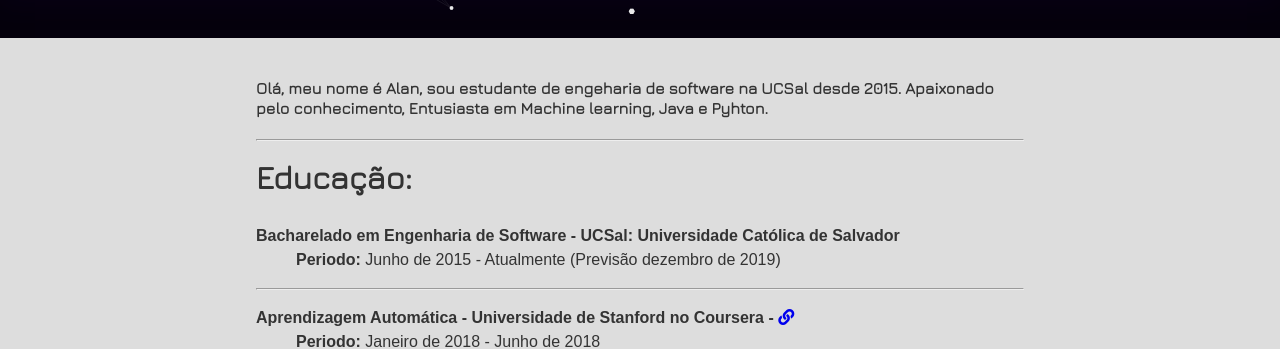
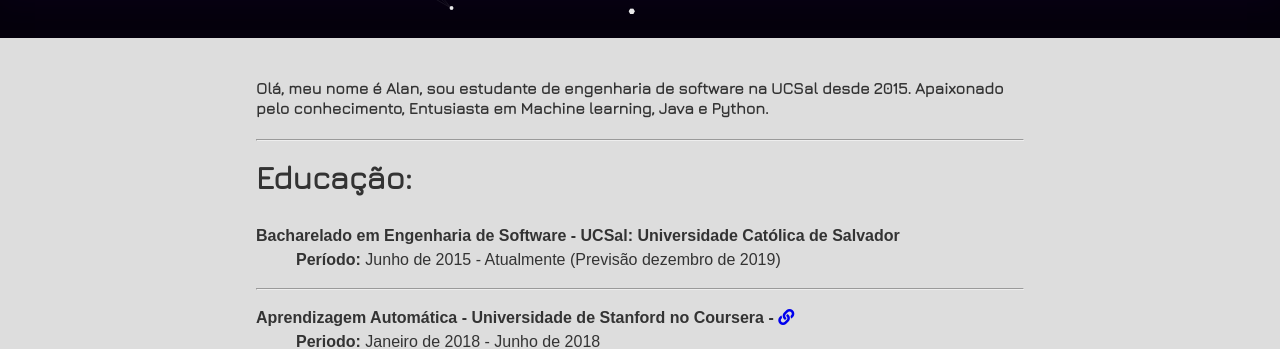
Before and after one commit to alanfgn/alanfgn.github.io, a Jekyll site: the page built from index.md, in a window 1280 px wide and 900 px high, scrolled down 341 px. Shown: the part 181-530 px from the top of the window. Built offline with Jekyll 4.4.1, drawn with Linux system fonts in a browser that asks for light colours; nearby versions of some CDN libraries; some web fonts are replaced.

Commit message:
Correções

```diff
--- a/index.md
+++ b/index.md
@@ -4,7 +4,7 @@ layout: home
 
 {::options auto_ids="false" /}
 
-#### Olá, meu nome é Alan, sou estudante de engeharia de software na UCSal desde 2015. Apaixonado pelo conhecimento, Entusiasta em Machine learning, Java e Pyhton.
+#### Olá, meu nome é Alan, sou estudante de engenharia de software na UCSal desde 2015. Apaixonado pelo conhecimento, Entusiasta em Machine learning, Java e Python.
 
 ***
 
@@ -12,7 +12,7 @@ Educação:
 ---
 
 **Bacharelado em Engenharia de Software - UCSal: Universidade Católica de Salvador**
-:   **Periodo:**  Junho de 2015 - Atualmente (Previsão dezembro de 2019)
+:   **Período:**  Junho de 2015 - Atualmente (Previsão dezembro de 2019)
 
 ---
 
```
